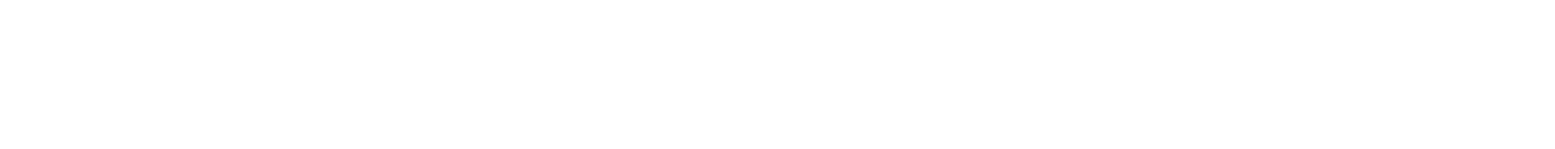
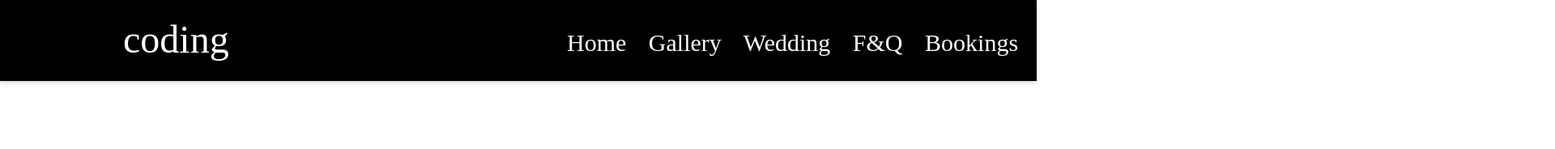
Before and after one commit to sucessHVX/copy, a plain HTML site: page index.html in a window 1280 px wide. Shown: the top 184 px of the page at 81% size, 1920 px wide, since content can reach past the window. Drawn offline with Linux system fonts and the light colour scheme.

Commit message:
second commit

```diff
--- /dev/null
+++ b/css/reset.css
@@ -0,0 +1,124 @@
+html,
+body,
+div,
+span,
+applet,
+object,
+iframe,
+h1,
+h2,
+h3,
+h4,
+h5,
+h6,
+p,
+blockquote,
+pre,
+a,
+abbr,
+acronym,
+address,
+big,
+cite,
+code,
+del,
+dfn,
+em,
+img,
+ins,
+kbd,
+q,
+s,
+samp,
+small,
+strike,
+strong,
+sub,
+sup,
+tt,
+var,
+b,
+u,
+i,
+center,
+dl,
+dt,
+dd,
+ol,
+ul,
+li,
+fieldset,
+form,
+label,
+legend,
+table,
+caption,
+tbody,
+tfoot,
+thead,
+tr,
+th,
+td,
+article,
+aside,
+canvas,
+details,
+embed,
+figure,
+figcaption,
+footer,
+header,
+hgroup,
+menu,
+nav,
+output,
+ruby,
+section,
+summary,
+time,
+mark,
+audio,
+video {
+  margin: 0;
+  padding: 0;
+  border: 0;
+  font-size: 100%;
+  font: inherit;
+  vertical-align: baseline;
+}
+/* HTML5 display-role reset for older browsers */
+article,
+aside,
+details,
+figcaption,
+figure,
+footer,
+header,
+hgroup,
+menu,
+nav,
+section {
+  display: block;
+}
+body {
+  line-height: 1;
+}
+ol,
+ul {
+  list-style: none;
+}
+blockquote,
+q {
+  quotes: none;
+}
+blockquote:before,
+blockquote:after,
+q:before,
+q:after {
+  content: '';
+  content: none;
+}
+table {
+  border-collapse: collapse;
+  border-spacing: 0;
+}
--- /dev/null
+++ b/css/style.css
@@ -0,0 +1,34 @@
+@import 'reset.css';
+
+.canvas {
+  width: 100%;
+  height: 100px;
+  margin: 0px;
+  background-color: black;
+  box-shadow: 0 4px 6px rgba(50, 50, 93, 0.11), 0 1px 3px rgba(0, 0, 0, 0.08);
+}
+
+h1 {
+  position: relative;
+  left: 152px;
+  top: -78px;
+  color: white;
+  font-size: 48px;
+}
+
+nav {
+  position: relative;
+  left: 700px;
+  top: -113px;
+  color: white;
+  font-size: 30px;
+}
+
+span {
+  margin-right: 20px;
+}
+
+span:hover {
+  background-color: violet;
+  padding: 10px;
+}
--- a/index.html
+++ b/index.html
@@ -5,9 +5,22 @@
     <meta http-equiv="X-UA-Compatible" content="IE=edge">
     <meta name="viewport" content="width=device-width, initial-scale=1.0">
     <title>ToTry</title>
-    <link rel="stylesheet" href="style.css">
+    <link rel="stylesheet" href="css/style.css">
 </head>
 <body>
+    <canvas id="jsCanvas" class="canvas"></canvas>
+
+    <header>
+        <h1>coding</h1>
+        <nav>
+            <span class="s1">Home</span>
+            <span class="s2">Gallery</span>
+            <span class="s3">Wedding</span>
+            <span class="s4">F&Q</span>
+            <span class="s5">Bookings</span>
+        </nav>
+
+    </header>
 
     <script src="app.js"></script>
 </body>
```
Also changed, not shown: style.css (deleted).
